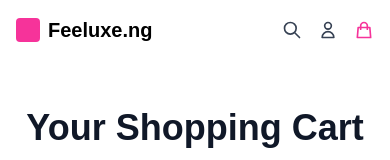
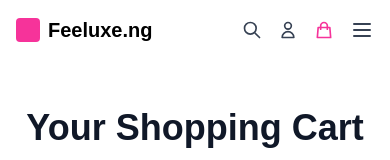
Before and after one commit to Shukazuby/feeluxe-frontend, a Next.js app: page /cart in a window 390 px wide. Shown: the top 160 px of the page. Built offline with nearby package versions, Linux system fonts and the light colour scheme.

Commit message:
added hamburger menu for mobil view

```diff
--- a/app/components/Header.tsx
+++ b/app/components/Header.tsx
@@ -1,5 +1,6 @@
 'use client';
 
+import { useState } from 'react';
 import Link from 'next/link';
 import { usePathname, useRouter } from 'next/navigation';
 import { useAuth } from './AuthProvider';
@@ -8,6 +9,7 @@ export default function Header() {
   const pathname = usePathname();
   const router = useRouter();
   const { requireAuth } = useAuth();
+  const [isMobileMenuOpen, setIsMobileMenuOpen] = useState(false);
 
   const navLinks = [
     { href: '/shop-all', label: 'Shop All' },
@@ -15,6 +17,14 @@ export default function Header() {
     { href: '/about-us', label: 'About Us' },
     { href: '/contact', label: 'Contact' },
   ];
+
+  const toggleMobileMenu = () => {
+    setIsMobileMenuOpen(!isMobileMenuOpen);
+  };
+
+  const closeMobileMenu = () => {
+    setIsMobileMenuOpen(false);
+  };
 
   return (
     <header className="w-full bg-white">
@@ -24,6 +34,7 @@ export default function Header() {
           <span className="text-xl font-semibold text-black">Feeluxe.ng</span>
         </Link>
 
+        {/* Desktop Navigation */}
         <nav className="hidden items-center gap-6 md:flex">
           {navLinks.map((link) => (
             <Link
@@ -101,8 +112,69 @@ export default function Header() {
               />
             </svg>
           </Link>
+
+          {/* Mobile Hamburger Menu Button */}
+          <button
+            onClick={toggleMobileMenu}
+            className="md:hidden text-gray-700 hover:text-pink-500"
+            aria-label="Toggle menu"
+          >
+            {isMobileMenuOpen ? (
+              <svg
+                className="h-6 w-6"
+                fill="none"
+                stroke="currentColor"
+                viewBox="0 0 24 24"
+              >
+                <path
+                  strokeLinecap="round"
+                  strokeLinejoin="round"
+                  strokeWidth={2}
+                  d="M6 18L18 6M6 6l12 12"
+                />
+              </svg>
+            ) : (
+              <svg
+                className="h-6 w-6"
+                fill="none"
+                stroke="currentColor"
+                viewBox="0 0 24 24"
+              >
+                <path
+                  strokeLinecap="round"
+                  strokeLinejoin="round"
+                  strokeWidth={2}
+                  d="M4 6h16M4 12h16M4 18h16"
+                />
+              </svg>
+            )}
+          </button>
         </div>
       </div>
+
+      {/* Mobile Navigation Menu */}
+      {isMobileMenuOpen && (
+        <nav className="md:hidden border-t border-gray-200 bg-white">
+          <div className="mx-auto max-w-7xl px-4 py-4 sm:px-6 lg:px-8">
+            <div className="flex flex-col space-y-4">
+              {navLinks.map((link) => (
+                <Link
+                  key={link.href}
+                  href={link.href}
+                  onClick={closeMobileMenu}
+                  className={`text-base font-medium transition-colors ${
+                    pathname === link.href
+                      ? 'text-pink-500'
+                      : 'text-gray-700 hover:text-pink-500'
+                  }`}
+                >
+                  {link.label}
+                </Link>
+              ))}
+            </div>
+          </div>
+        </nav>
+      )}
     </header>
   );
 }
```
